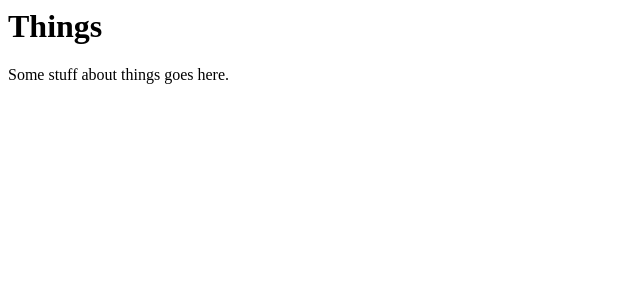
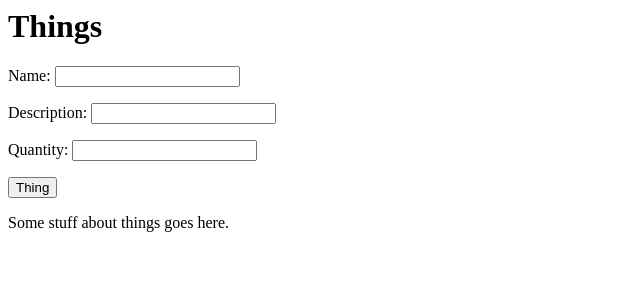
Before and after one commit to KCL-SEG/things-2-jumman-abedin, a Django app: template things/templates/home.html in a window 1280 px wide. Shown: the top 300 px of the page, without its empty margins (0-640 px from the left). Run offline with Django 3.2, Linux system fonts and the light colour scheme; the template is opened without the code that fills it: values that come from a table or form of the project are taken from there, others are empty.

Commit message:
things e1 and e2

```diff
--- a/things/forms.py
+++ b/things/forms.py
@@ -1,3 +1,10 @@
 """Forms of the project."""
+from django import forms
+from .models import Thing
 
-# Create your forms here.
+
+class ThingForum(forms.ModelForm):
+    class Meta:
+        model = Thing
+        fields = ['name', 'description', 'quantity']
+        widget = {'description': forms.Textarea(), 'quantity': forms.NumberInput()}
--- a/things/templates/home.html
+++ b/things/templates/home.html
@@ -6,6 +6,11 @@
   <h1>
     Things
   </h1>
+  <form action="{% url 'home' %}" method="post">
+     {% csrf_token %}
+     {{ form.as_p }}
+     <input type="submit" value="Thing">
+     </form>
   <p>Some stuff about things goes here.</p>
 </body>
 </html>
--- a/things/views.py
+++ b/things/views.py
@@ -1,4 +1,7 @@
 from django.shortcuts import render
+from .forms import ThingForum
+
 
 def home(request):
+    form = ThingForum
     return render(request, 'home.html', {'form': form})
```
Also changed, not shown: 1 other file.
